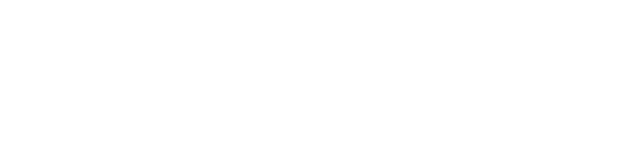
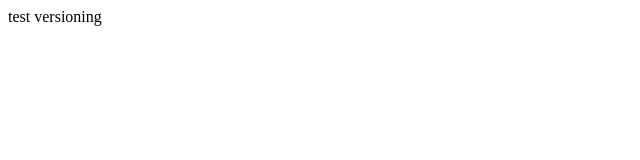
Before and after one commit to gdgzdar/2048, a plain HTML site: page text-version.html in a window 1280 px wide. Shown: the whole page, without its empty margins (0-640 px from the left). Drawn offline with Linux system fonts and the light colour scheme.

Commit message:
second test commit

```diff
--- a/text-version.html
+++ b/text-version.html
@@ -9,7 +9,7 @@
 	</head>
 
 	<body>
-
+		<header>test versioning</header>
 
 	</body>
 </html>
```
